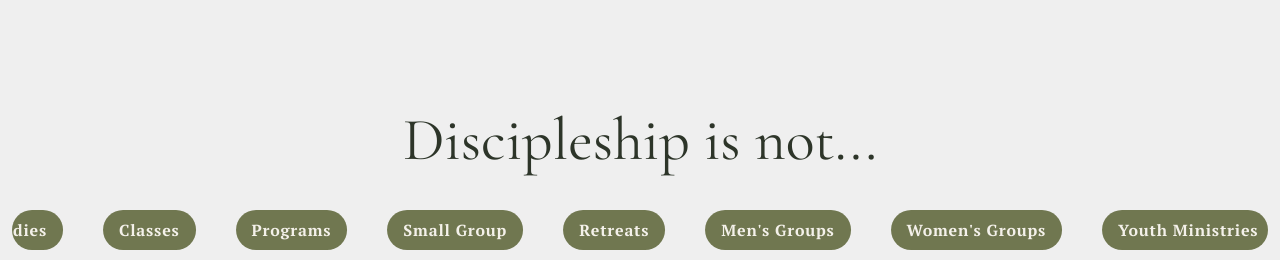
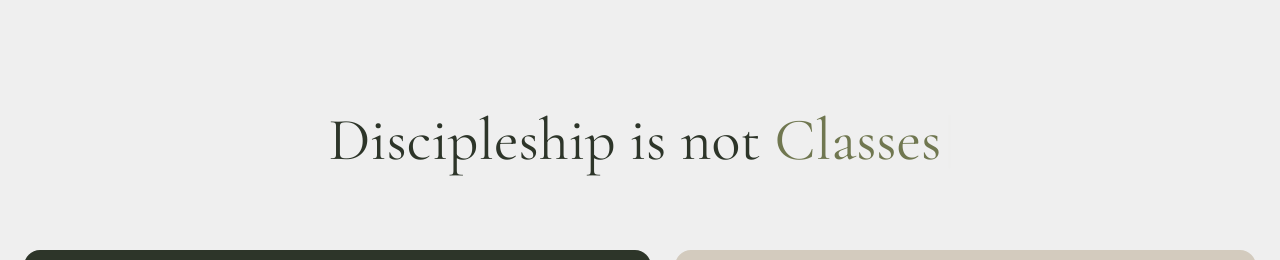
Before and after one commit to pandalexander/sandals-site, a React (Vite) app: page / in a window 1280 px wide. Shown: the part 630-890 px from the top of the page. Built offline with nearby package versions, Linux system fonts and the light colour scheme.

Commit message:
Add typewriter effect

```diff
--- a/package.json
+++ b/package.json
@@ -13,7 +13,8 @@
     "lucide-react": "^0.474.0",
     "prop-types": "^15.8.1",
     "react": "^18.3.1",
-    "react-dom": "^18.3.1"
+    "react-dom": "^18.3.1",
+    "react-simple-typewriter": "^5.0.1"
   },
   "devDependencies": {
     "@eslint/js": "^9.17.0",
--- a/src/components/ScrollSection.jsx
+++ b/src/components/ScrollSection.jsx
@@ -1,7 +1,8 @@
 import PropTypes from "prop-types";
 import { CircleAlert, TreeDeciduous } from "lucide-react";
+import { Typewriter } from "react-simple-typewriter";
 
-export default function ScrollSection(props) {
+export default function ScrollSection() {
   return (
     <div>
       <section
@@ -12,7 +13,38 @@ export default function ScrollSection(props) {
         {/* Wrapper for the services section with a max width */}
         <div className="w-full max-w-7xl  text-center mx-3">
           {/* Content container with responsive layout */}
-          <h2 className="text-5xl md:text-6xl my-10 text-primaryDark">
+          <div className="flex lg:flex-row flex-col justify-center flex-wrap">
+            <h2 className="text-5xl md:text-6xl mt-10 text-primaryDark text-wrap md:text-nowrap lg:my-10">
+              Discipleship is not&nbsp;
+            </h2>
+            <div className="font-personality text-5xl md:text-6xl my-10 text-primaryMain">
+              <Typewriter
+                words={[
+                  "Sunday Service",
+                  "Bible Studies",
+                  "Classes",
+                  "Programs",
+                  "Small Group",
+                  "Retreats",
+                  "Men's Groups",
+                  "Women's Groups",
+                  "Youth Ministries",
+                  "Recovery Ministries",
+                ]}
+                loop={false}
+                cursor
+                cursorStyle="|"
+                cursorBlinking={true}
+                typeSpeed={70}
+                deleteSpeed={50}
+                delaySpeed={1000}
+                // onLoopDone={handleDone}
+                // onType={handleType}
+              />
+            </div>
+          </div>
+
+          {/* <h2 className="text-5xl md:text-6xl my-10 text-primaryDark">
             Discipleship is not...
           </h2>
           <div className="overflow-hidden mt-6 flex xl:rounded-full xl:mx-3">
@@ -30,7 +62,7 @@ export default function ScrollSection(props) {
                 }
               )}
             </ul>
-          </div>
+          </div> */}
 
           <div className="font-main mx-3 text-left text-accentLight text-lg my-10 space-y-6 md:flex md:gap-6 md:justify-center md:items-stretch md:space-y-0">
             <div className="bg-primaryDark hover:bg-opacity-90 shadow-xl p-6 space-y-2 rounded-2xl hover:-translate-y-1 transition-all duration-300 ">
```
Also changed, not shown: 1 other file (tests, documents, lock files or other folders).
